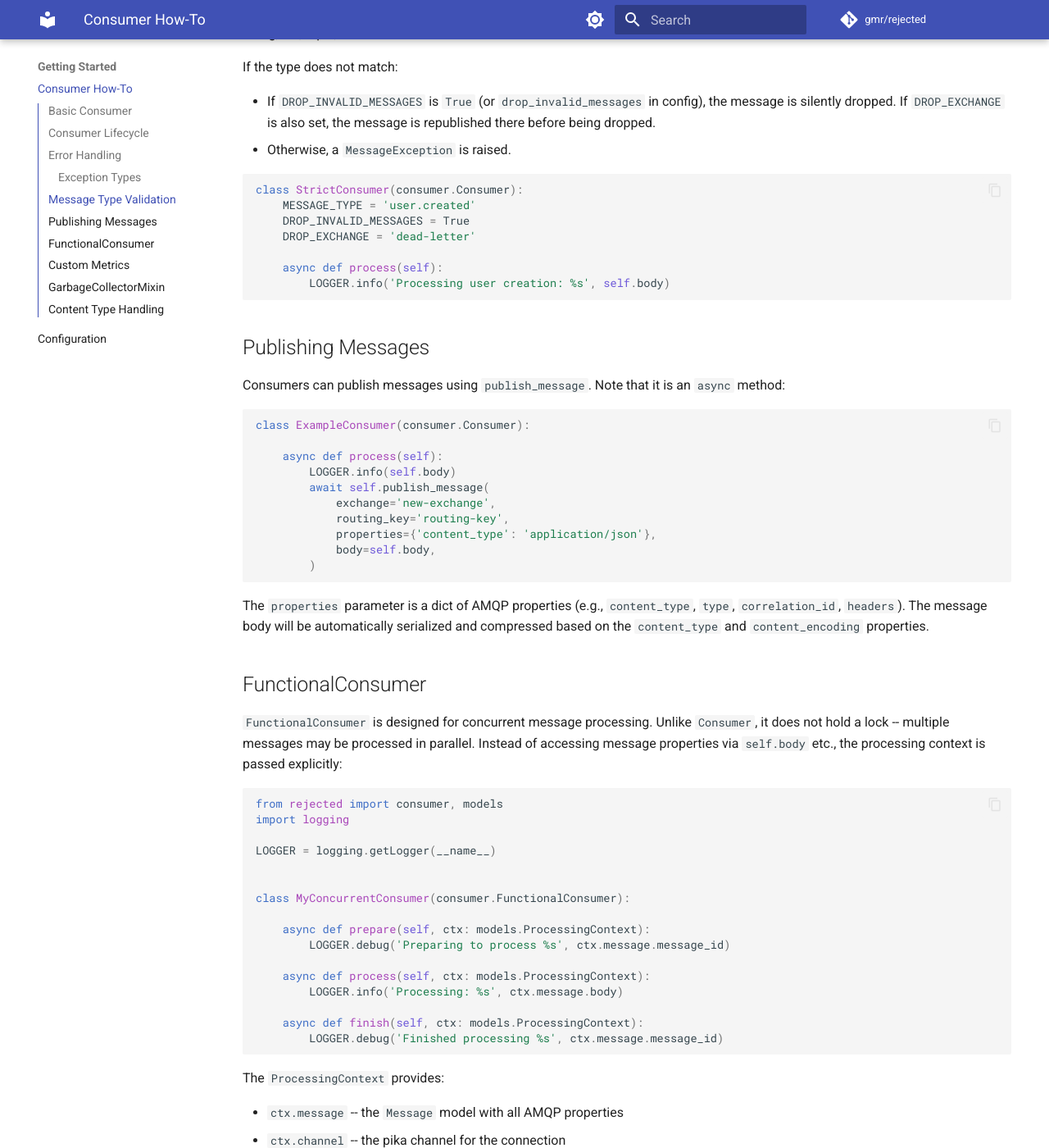
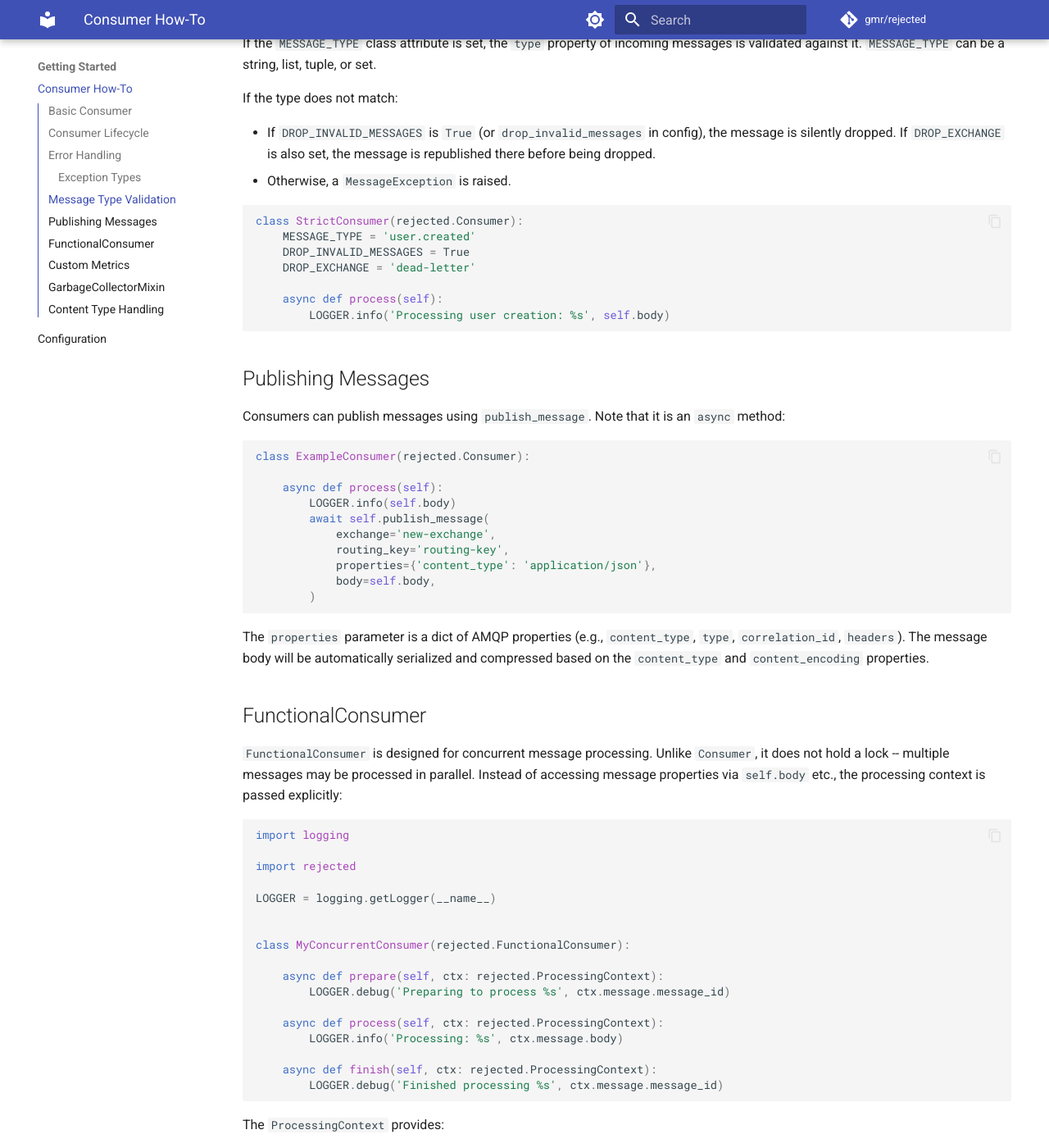
Before and after one commit to gmr/rejected, an MkDocs documentation site: the page built from docs/consumer_howto.md, in a window 1280 px wide and 1400 px high, scrolled down 2629 px. Shown: the whole window at 82% size. Built offline with MkDocs 1.6.1 and Material for MkDocs 9.7.7, drawn with Linux system fonts in a browser that asks for light colours; comment, search, counter and statistics services are not loaded; some of the changed text lies outside the part shown.

Commit message:
Update docs to use top-level rejected.* imports throughout
- Update all code examples in index.md and consumer_howto.md to use
  `import rejected` / `rejected.Consumer` style
- Update pyproject.toml docs URL from readthedocs to GH Pages

Co-Authored-By: Claude Opus 4.6 (1M context) <noreply@anthropic.com>

````diff
--- a/docs/consumer_howto.md
+++ b/docs/consumer_howto.md
@@ -6,15 +6,16 @@ The following example illustrates a very simple consumer that logs each
 message body as it's received.
 
 ```python
-from rejected import consumer
 import logging
+
+import rejected
 
 __version__ = '1.0.0'
 
 LOGGER = logging.getLogger(__name__)
 
 
-class ExampleConsumer(consumer.Consumer):
+class ExampleConsumer(rejected.Consumer):
 
     async def process(self):
         LOGGER.info(self.body)
@@ -51,22 +52,23 @@ error counter. When too many errors occur, rejected will automatically restart
 the consumer after a brief quiet period.
 
 ```python
-from rejected import consumer, exceptions
 import logging
+
+import rejected
 
 __version__ = '1.0.0'
 
 LOGGER = logging.getLogger(__name__)
 
 
-class ExampleConsumer(consumer.Consumer):
+class ExampleConsumer(rejected.Consumer):
 
     def _connect_to_database(self):
         return False
 
     async def process(self):
         if not self._connect_to_database():
-            raise exceptions.ConsumerException('Database error')
+            raise rejected.ConsumerException('Database error')
         LOGGER.info(self.body)
 ```
 
@@ -128,7 +130,7 @@ If the type does not match:
 - Otherwise, a `MessageException` is raised.
 
 ```python
-class StrictConsumer(consumer.Consumer):
+class StrictConsumer(rejected.Consumer):
     MESSAGE_TYPE = 'user.created'
     DROP_INVALID_MESSAGES = True
     DROP_EXCHANGE = 'dead-letter'
@@ -143,7 +145,7 @@ Consumers can publish messages using `publish_message`. Note that it is
 an `async` method:
 
 ```python
-class ExampleConsumer(consumer.Consumer):
+class ExampleConsumer(rejected.Consumer):
 
     async def process(self):
         LOGGER.info(self.body)
@@ -168,21 +170,22 @@ in parallel. Instead of accessing message properties via `self.body` etc.,
 the processing context is passed explicitly:
 
 ```python
-from rejected import consumer, models
 import logging
+
+import rejected
 
 LOGGER = logging.getLogger(__name__)
 
 
-class MyConcurrentConsumer(consumer.FunctionalConsumer):
+class MyConcurrentConsumer(rejected.FunctionalConsumer):
 
-    async def prepare(self, ctx: models.ProcessingContext):
+    async def prepare(self, ctx: rejected.ProcessingContext):
         LOGGER.debug('Preparing to process %s', ctx.message.message_id)
 
-    async def process(self, ctx: models.ProcessingContext):
+    async def process(self, ctx: rejected.ProcessingContext):
         LOGGER.info('Processing: %s', ctx.message.body)
 
-    async def finish(self, ctx: models.ProcessingContext):
+    async def finish(self, ctx: rejected.ProcessingContext):
         LOGGER.debug('Finished processing %s', ctx.message.message_id)
 ```
 
@@ -205,7 +208,7 @@ Consumers can emit custom metrics that are forwarded to statsd and/or
 Prometheus:
 
 ```python
-class MetricsConsumer(consumer.Consumer):
+class MetricsConsumer(rejected.Consumer):
 
     async def process(self):
         # Increment a counter
@@ -229,10 +232,12 @@ after processing messages. By default it collects every 10,000 messages.
 Configure the frequency via the `gc_collection_frequency` setting:
 
 ```python
-from rejected import consumer, mixins
+from rejected.mixins import GarbageCollectorMixin
+
+import rejected
 
 
-class MyConsumer(mixins.GarbageCollectorMixin, consumer.Consumer):
+class MyConsumer(GarbageCollectorMixin, rejected.Consumer):
 
     async def process(self):
         ...
--- a/pyproject.toml
+++ b/pyproject.toml
@@ -48,7 +48,7 @@ rejected = "rejected.controller:main"
 
 [project.urls]
 Homepage = "https://github.com/gmr/rejected"
-Documentation = "https://rejected.readthedocs.io"
+Documentation = "https://gmr.github.io/rejected"
 "Bug Tracker" = "https://github.com/gmr/rejected/issues"
 "Source Code" = "https://github.com/gmr/rejected"
 
````
Also changed, not shown: docs/index.md (+3 -2 lines).
